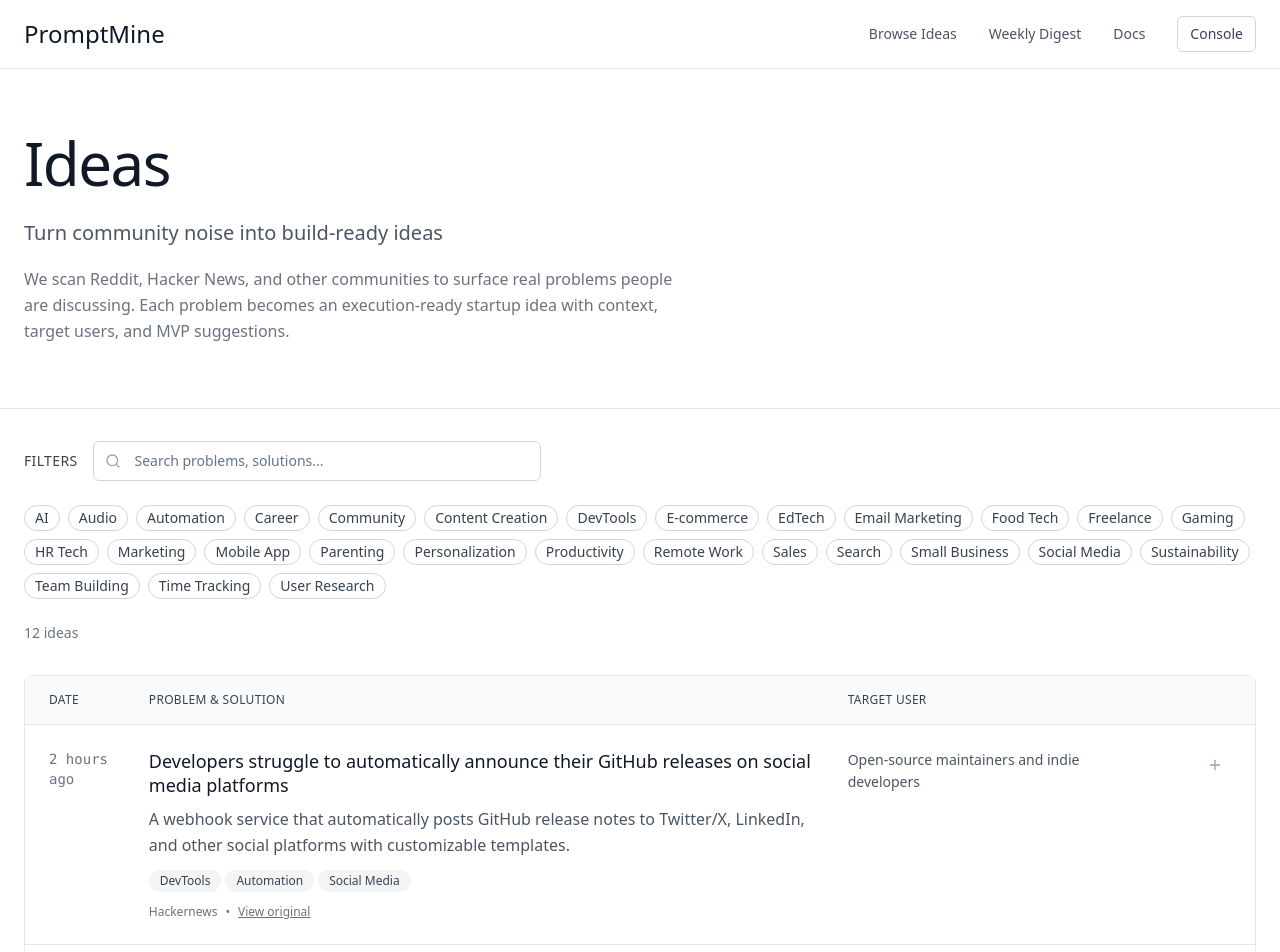
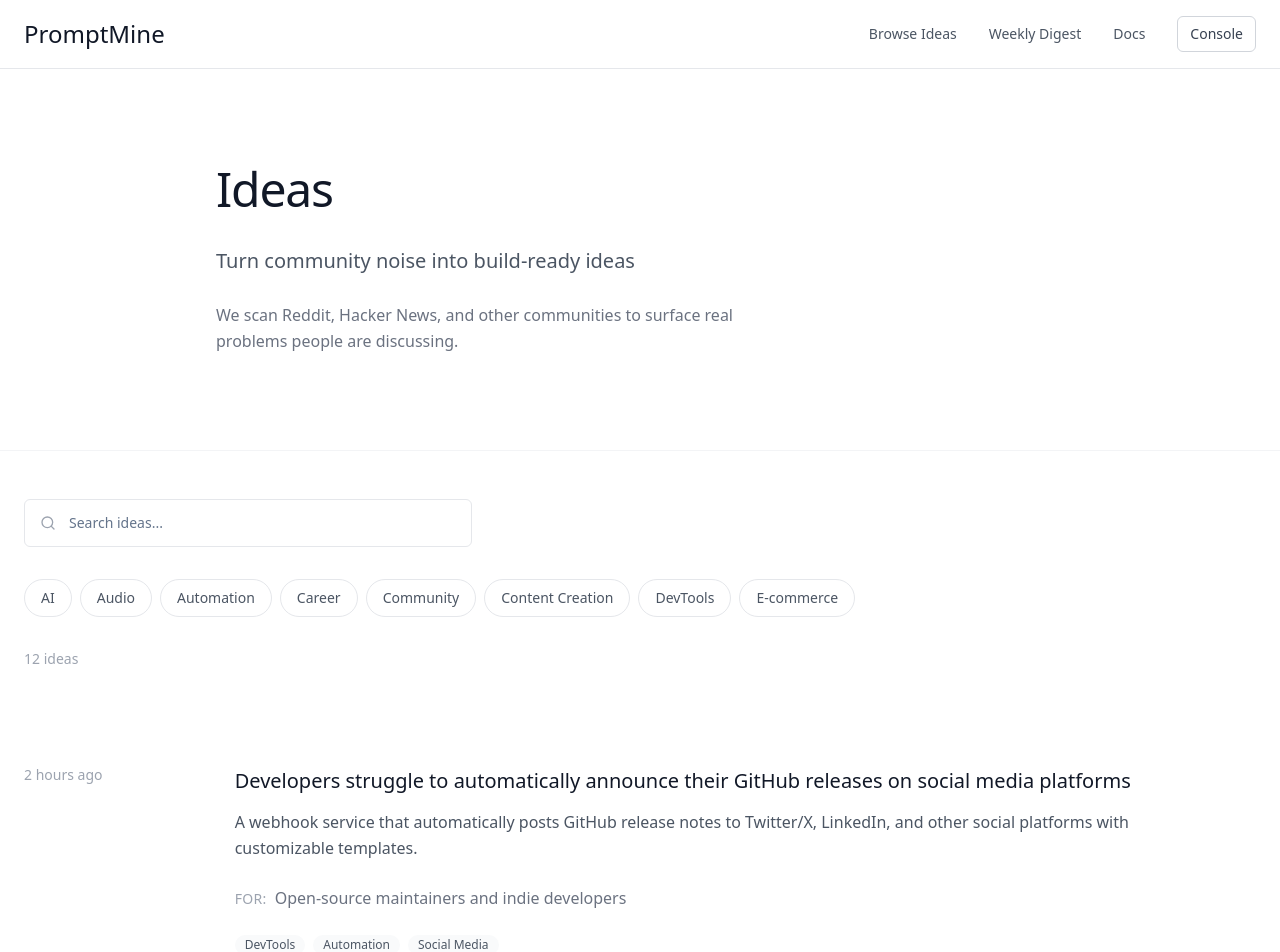
Before and after one commit to howwohmm/problem-spark-engine, a React (Vite) app: page / in a window 1280 px wide. Shown: the top 952 px of the page. Built offline with nearby package versions, Linux system fonts and the light colour scheme.

Commit message:
Refactor: Improve UI with more whitespace
Implement design changes for a more premium and minimal look, incorporating whitespace for better readability and visual appeal, inspired by the provided blog examples.

```diff
--- a/src/pages/Index.tsx
+++ b/src/pages/Index.tsx
@@ -1,10 +1,9 @@
 
 import { useState, useMemo } from 'react';
-import { Search, Filter, Plus } from 'lucide-react';
+import { Search, Plus } from 'lucide-react';
 import { Button } from '@/components/ui/button';
 import { Input } from '@/components/ui/input';
 import { Badge } from '@/components/ui/badge';
-import { IdeaCard } from '@/components/IdeaCard';
 import { Header } from '@/components/Header';
 import { EmailSignup } from '@/components/EmailSignup';
 import { mockIdeas } from '@/data/mockIdeas';
@@ -18,7 +17,7 @@ const Index = () => {
   const allTags = useMemo(() => {
     const tags = new Set<string>();
     mockIdeas.forEach(idea => idea.tags.forEach(tag => tags.add(tag)));
-    return Array.from(tags).sort();
+    return Array.from(tags).sort().slice(0, 8); // Show only first 8 tags for cleaner look
   }, []);
 
   // Filter ideas based on search and tags
@@ -67,54 +66,46 @@ const Index = () => {
     <div className="min-h-screen bg-white">
       <Header />
 
-      {/* Main Content Container */}
-      <div className="max-w-7xl mx-auto">
-        {/* Hero Section - Stripe-inspired minimal header */}
-        <section className="px-6 py-16 border-b border-gray-200">
-          <div className="max-w-4xl">
-            <h1 className="text-6xl font-normal mb-6 text-gray-900 tracking-tight">
+      {/* Hero Section - More minimal and spacious */}
+      <section className="px-6 py-24 max-w-4xl mx-auto">
+        <h1 className="text-5xl font-light mb-8 text-gray-900 tracking-tight">
           Ideas
         </h1>
-            <p className="text-xl text-gray-600 mb-4 font-normal leading-relaxed">
+        <p className="text-xl text-gray-600 mb-6 font-light leading-relaxed max-w-2xl">
           Turn community noise into build-ready ideas
         </p>
-            <p className="text-gray-500 max-w-2xl leading-relaxed">
+        <p className="text-gray-500 max-w-xl leading-relaxed">
           We scan Reddit, Hacker News, and other communities to surface real problems
-              people are discussing. Each problem becomes an execution-ready startup idea
-              with context, target users, and MVP suggestions.
+          people are discussing.
         </p>
-          </div>
       </section>
 
-        {/* Filters Section - Clean Stripe-style */}
-        <section className="px-6 py-8">
-          <div className="flex flex-col gap-6">
-            {/* Search and Filters Row */}
-            <div className="flex items-center gap-4">
-              <div className="text-sm font-medium text-gray-700 uppercase tracking-wide">
-                Filters
-              </div>
-              <div className="flex-1 relative max-w-md">
-                <Search className="absolute left-3 top-1/2 transform -translate-y-1/2 text-gray-400 h-4 w-4" />
+      {/* Search and Filters - Cleaner approach */}
+      <section className="px-6 py-12 max-w-7xl mx-auto border-t border-gray-100">
+        <div className="space-y-8">
+          {/* Search */}
+          <div className="max-w-md">
+            <div className="relative">
+              <Search className="absolute left-4 top-1/2 transform -translate-y-1/2 text-gray-400 h-4 w-4" />
               <Input
-                  placeholder="Search problems, solutions..."
+                placeholder="Search ideas..."
                 value={searchTerm}
                 onChange={(e) => setSearchTerm(e.target.value)}
-                  className="pl-10 border-gray-300 bg-white text-gray-900 placeholder-gray-500 focus:border-gray-900 focus:ring-gray-900"
+                className="pl-11 border-gray-200 bg-white text-gray-900 placeholder-gray-400 focus:border-gray-400 focus:ring-0 h-12"
               />
             </div>
           </div>
 
-            {/* Tag Filters - Stripe-style pills */}
+          {/* Filter Tags - More minimal */}
           <div className="flex flex-wrap gap-2">
             {allTags.map(tag => (
               <Badge
                 key={tag}
                 variant="outline"
-                  className={`cursor-pointer transition-all border text-sm font-normal ${
+                className={`cursor-pointer transition-all text-sm font-light px-4 py-2 ${
                   selectedTags.includes(tag)
                     ? 'bg-gray-900 text-white border-gray-900'
-                      : 'bg-white text-gray-700 border-gray-300 hover:border-gray-900 hover:text-gray-900'
+                    : 'bg-white text-gray-600 border-gray-200 hover:border-gray-400'
                 }`}
                 onClick={() => toggleTag(tag)}
               >
@@ -123,95 +114,83 @@ const Index = () => {
             ))}
           </div>
 
-            {/* Results Count */}
-            <div className="text-sm text-gray-500">
-              {filteredIdeas.length} ideas
+          {/* Results count - subtle */}
+          <div className="text-sm text-gray-400 font-light">
+            {filteredIdeas.length} {filteredIdeas.length === 1 ? 'idea' : 'ideas'}
           </div>
         </div>
       </section>
 
-        {/* Ideas List - Table-like layout inspired by Stripe */}
-        <section className="px-6 pb-16">
-          <div className="space-y-0 border border-gray-200 rounded-lg overflow-hidden">
-            {/* Header */}
-            <div className="bg-gray-50 px-6 py-4 border-b border-gray-200">
-              <div className="grid grid-cols-12 gap-4 text-xs font-medium text-gray-700 uppercase tracking-wide">
-                <div className="col-span-1">Date</div>
-                <div className="col-span-7">Problem & Solution</div>
-                <div className="col-span-3">Target User</div>
-                <div className="col-span-1"></div>
-              </div>
-            </div>
-
-            {/* Ideas Rows */}
+      {/* Ideas List - Much cleaner table */}
+      <section className="px-6 pb-24 max-w-7xl mx-auto">
+        <div className="space-y-0">
           {filteredIdeas.map((idea, index) => (
             <div
               key={idea.id}
-                className={`px-6 py-6 border-b border-gray-200 hover:bg-gray-50 transition-colors ${
-                  index === filteredIdeas.length - 1 ? 'border-b-0' : ''
-                }`}
+              className="py-12 border-b border-gray-100 last:border-b-0 group"
             >
-                <div className="grid grid-cols-12 gap-4 items-start">
-                  {/* Date */}
-                  <div className="col-span-1">
-                    <div className="text-sm text-gray-500 font-mono">
+              <div className="grid grid-cols-12 gap-8 items-start">
+                {/* Date - smaller and subtle */}
+                <div className="col-span-2">
+                  <div className="text-sm text-gray-400 font-light">
                     {idea.timestamp}
                   </div>
                 </div>
 
-                  {/* Problem & Solution */}
-                  <div className="col-span-7 space-y-3">
+                {/* Main Content - more space */}
+                <div className="col-span-9 space-y-6">
+                  {/* Problem */}
                   <div>
-                      <h3 className="text-lg font-medium text-gray-900 leading-snug mb-2">
+                    <h3 className="text-xl font-light text-gray-900 leading-relaxed mb-3">
                       {idea.problem}
                     </h3>
-                      <p className="text-gray-600 leading-relaxed">
+                    <p className="text-gray-600 leading-relaxed font-light">
                       {idea.mvpSuggestion}
                     </p>
                   </div>
 
-                    {/* Tags */}
-                    <div className="flex flex-wrap gap-1">
-                      {idea.tags.map(tag => (
+                  {/* Target User */}
+                  <div>
+                    <p className="text-gray-500 font-light leading-relaxed">
+                      <span className="text-gray-400 text-sm uppercase tracking-wide mr-2">For:</span>
+                      {idea.targetUser}
+                    </p>
+                  </div>
+
+                  {/* Tags - minimal */}
+                  <div className="flex flex-wrap gap-2">
+                    {idea.tags.slice(0, 3).map(tag => (
                       <Badge
                         key={tag}
                         variant="secondary"
-                          className="bg-gray-100 text-gray-700 text-xs font-normal hover:bg-gray-200"
+                        className="bg-gray-50 text-gray-600 text-xs font-light border-0"
                       >
                         {tag}
                       </Badge>
                     ))}
                   </div>
 
-                    {/* Source */}
-                    <div className="flex items-center gap-2 text-xs text-gray-500">
-                      <span className="capitalize">{idea.sourceType}</span>
-                      <span>•</span>
+                  {/* Source - very subtle */}
+                  <div className="flex items-center gap-3 text-xs text-gray-400">
+                    <span className="capitalize font-light">{idea.sourceType}</span>
                     <button
                       onClick={() => window.open(idea.source, '_blank')}
-                        className="hover:text-gray-900 underline"
+                      className="hover:text-gray-600 underline font-light"
                     >
-                        View original
+                      View source
                     </button>
                   </div>
                 </div>
 
-                  {/* Target User */}
-                  <div className="col-span-3">
-                    <p className="text-sm text-gray-600 leading-relaxed">
-                      {idea.targetUser}
-                    </p>
-                  </div>
-
-                  {/* Bookmark */}
+                {/* Bookmark - minimal */}
                 <div className="col-span-1 flex justify-end">
                   <Button
                     variant="ghost"
                     size="sm"
                     onClick={() => toggleBookmark(idea.id)}
-                      className={`h-8 w-8 p-0 ${
+                    className={`h-8 w-8 p-0 opacity-0 group-hover:opacity-100 transition-opacity ${
                       bookmarkedIds.includes(idea.id)
-                          ? 'text-gray-900'
+                        ? 'text-gray-900 opacity-100'
                         : 'text-gray-400 hover:text-gray-900'
                     }`}
                   >
@@ -225,21 +204,20 @@ const Index = () => {
           ))}
 
           {filteredIdeas.length === 0 && (
-              <div className="px-6 py-16 text-center">
-                <p className="text-gray-500 text-lg">No ideas match your search criteria</p>
-                <p className="text-gray-400 mt-2">Try adjusting your filters or search terms</p>
+            <div className="py-24 text-center">
+              <p className="text-gray-500 text-lg font-light">No ideas match your search</p>
+              <p className="text-gray-400 mt-2 font-light">Try adjusting your filters</p>
             </div>
           )}
         </div>
       </section>
-      </div>
 
       {/* Email Signup */}
       <EmailSignup />
 
-      {/* Footer */}
-      <footer className="border-t border-gray-200 px-6 py-8 text-center text-gray-500">
-        <p>© 2024 PromptMine. Built for builders who ship.</p>
+      {/* Footer - minimal */}
+      <footer className="border-t border-gray-100 px-6 py-12 text-center">
+        <p className="text-gray-400 font-light">© 2024 PromptMine</p>
       </footer>
     </div>
   );
```
Lines whose indentation alone changed are shown as unchanged.
